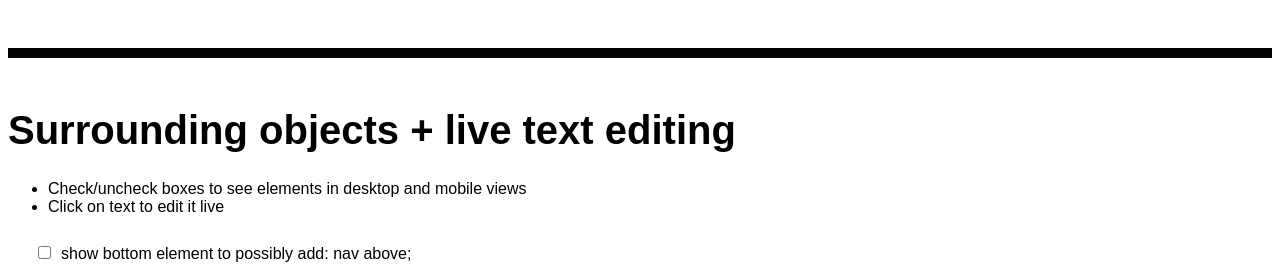
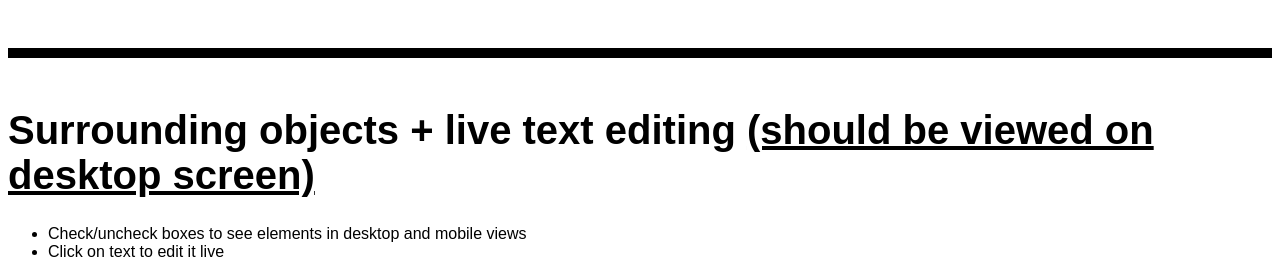
Before and after one commit to medaserenaite/fed-boilerplate, a website: page src/views/banner.html in a window 1280 px wide. Shown: the part 4205-4483 px from the top of the page. Drawn offline with nearby package versions, Linux system fonts and the light colour scheme; files that its build step writes are made by us from their sources; files whose address does not match are found by name.

Commit message:
updates copy

```diff
--- a/src/views/banner.html
+++ b/src/views/banner.html
@@ -126,7 +126,7 @@
     </div>
 
     <hr>
-   <h1 id="mobVsDesk">Surrounding objects + live text editing</h1>
+   <h1 id="mobVsDesk">Surrounding objects + live text editing <u>(should be viewed on desktop screen)</u></h1>
     <ul>
         <li>Check/uncheck boxes to see elements in desktop and mobile views</li>
         <li>Click on text to edit it live</li>
```
Also changed, not shown: dist/banner.html.
